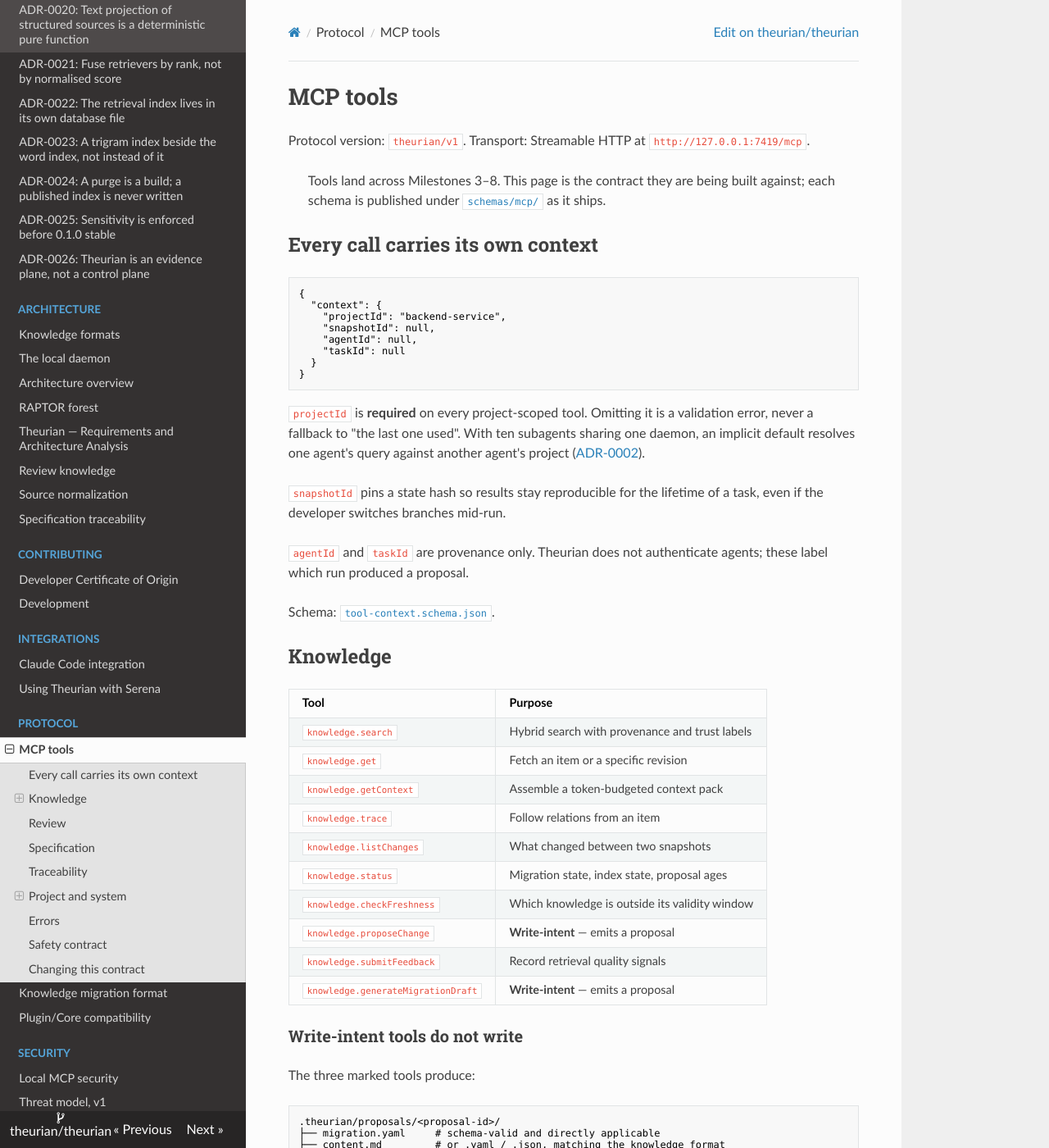
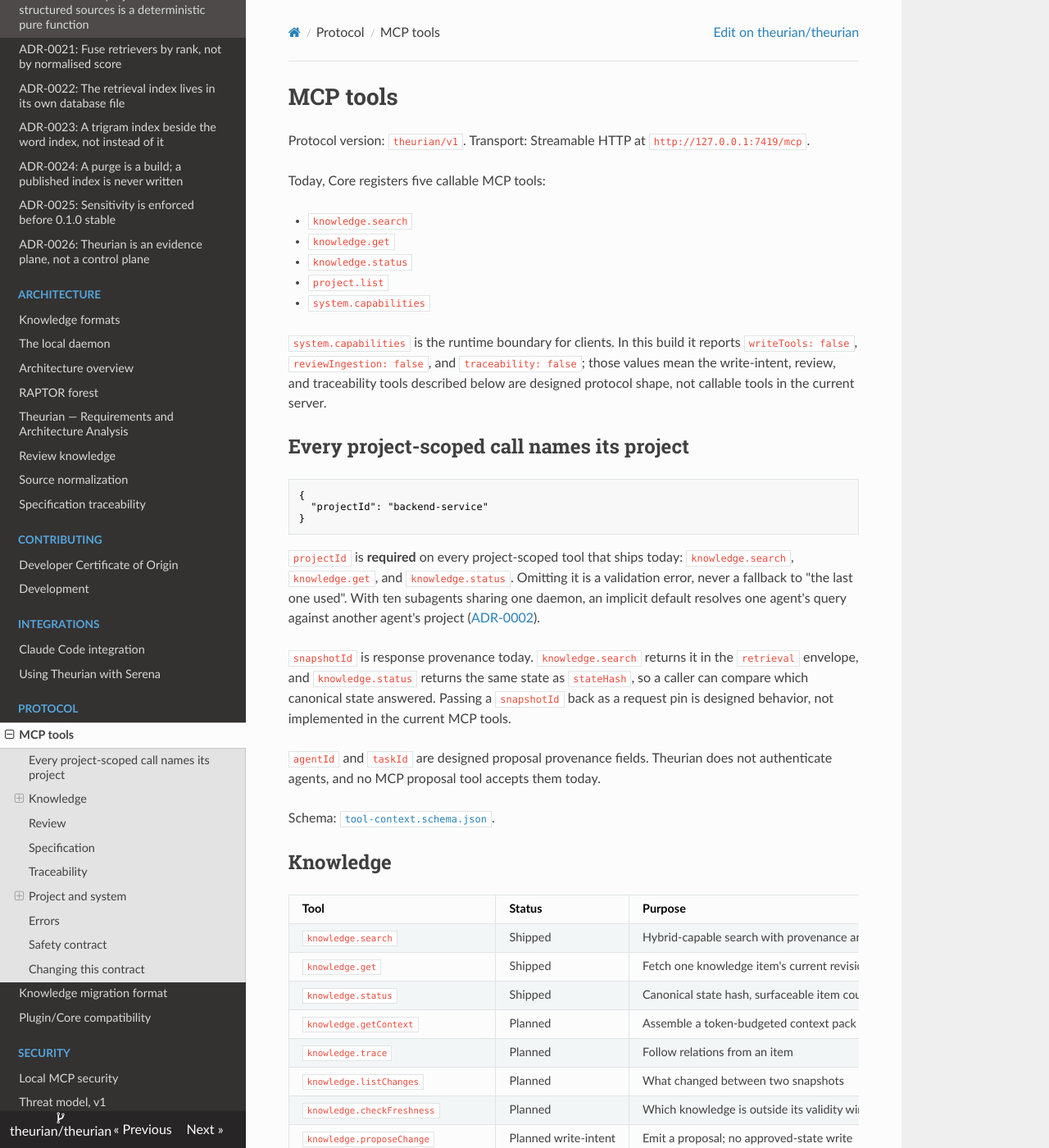
Before and after one commit to theurian/theurian, an MkDocs documentation site: the page built from docs/protocol/mcp-tools.md, in a window 1280 px wide and 1400 px high. Shown: the whole window at 82% size. Built offline with MkDocs 1.6.1, drawn with Linux system fonts in a browser that asks for light colours; some of the changed text lies outside the part shown.

Commit message:
docs: separate shipped and planned MCP capabilities
Signed-off-by: Takehide Uchida <utchy007@gmail.com>

````diff
--- a/docs/protocol/mcp-tools.md
+++ b/docs/protocol/mcp-tools.md
@@ -3,65 +3,80 @@
 Protocol version: `theurian/v1`. Transport: Streamable HTTP at
 `http://127.0.0.1:7419/mcp`.
 
-> Tools land across Milestones 3–8. This page is the contract they are being
-> built against; each schema is published under
-> [`schemas/mcp/`](https://github.com/theurian/theurian/tree/main/schemas/mcp) as it ships.
+Today, Core registers five callable MCP tools:
 
-## Every call carries its own context
+- `knowledge.search`
+- `knowledge.get`
+- `knowledge.status`
+- `project.list`
+- `system.capabilities`
+
+`system.capabilities` is the runtime boundary for clients. In this build it
+reports `writeTools: false`, `reviewIngestion: false`, and
+`traceability: false`; those values mean the write-intent, review, and
+traceability tools described below are designed protocol shape, not callable
+tools in the current server.
+
+## Every project-scoped call names its project
 
 ```json
 {
-  "context": {
-    "projectId": "backend-service",
-    "snapshotId": null,
-    "agentId": null,
-    "taskId": null
-  }
+  "projectId": "backend-service"
 }
 ```
 
-`projectId` is **required** on every project-scoped tool. Omitting it is a
+`projectId` is **required** on every project-scoped tool that ships today:
+`knowledge.search`, `knowledge.get`, and `knowledge.status`. Omitting it is a
 validation error, never a fallback to "the last one used". With ten subagents
 sharing one daemon, an implicit default resolves one agent's query against
 another agent's project ([ADR-0002](../adr/0002-single-local-daemon-over-streamable-http.md)).
 
-`snapshotId` pins a state hash so results stay reproducible for the lifetime of a
-task, even if the developer switches branches mid-run.
+`snapshotId` is response provenance today. `knowledge.search` returns it in the
+`retrieval` envelope, and `knowledge.status` returns the same state as
+`stateHash`, so a caller can compare which canonical state answered. Passing a
+`snapshotId` back as a request pin is designed behavior, not implemented in the
+current MCP tools.
 
-`agentId` and `taskId` are provenance only. Theurian does not authenticate
-agents; these label which run produced a proposal.
+`agentId` and `taskId` are designed proposal provenance fields. Theurian does
+not authenticate agents, and no MCP proposal tool accepts them today.
 
 Schema: [`tool-context.schema.json`](https://github.com/theurian/theurian/blob/main/schemas/mcp/tool-context.schema.json).
 
 ## Knowledge
 
-| Tool | Purpose |
-| :-- | :-- |
-| `knowledge.search` | Hybrid search with provenance and trust labels |
-| `knowledge.get` | Fetch an item or a specific revision |
-| `knowledge.getContext` | Assemble a token-budgeted context pack |
-| `knowledge.trace` | Follow relations from an item |
-| `knowledge.listChanges` | What changed between two snapshots |
-| `knowledge.status` | Migration state, index state, proposal ages |
-| `knowledge.checkFreshness` | Which knowledge is outside its validity window |
-| `knowledge.proposeChange` | **Write-intent** — emits a proposal |
-| `knowledge.submitFeedback` | Record retrieval quality signals |
-| `knowledge.generateMigrationDraft` | **Write-intent** — emits a proposal |
+| Tool | Status | Purpose |
+| :-- | :-- | :-- |
+| `knowledge.search` | Shipped | Hybrid-capable search with provenance and trust labels; falls back to substring retrieval when no index can answer |
+| `knowledge.get` | Shipped | Fetch one knowledge item's current revision, with provenance |
+| `knowledge.status` | Shipped | Canonical state hash, surfaceable item counts, applied-migration count, schema version, and optional integrity signal |
+| `knowledge.getContext` | Planned | Assemble a token-budgeted context pack |
+| `knowledge.trace` | Planned | Follow relations from an item |
+| `knowledge.listChanges` | Planned | What changed between two snapshots |
+| `knowledge.checkFreshness` | Planned | Which knowledge is outside its validity window |
+| `knowledge.proposeChange` | Planned write-intent | Emit a proposal; no approved-state write |
+| `knowledge.submitFeedback` | Planned | Record retrieval quality signals |
+| `knowledge.generateMigrationDraft` | Planned write-intent | Emit a proposal; no approved-state write |
 
-### Write-intent tools do not write
+### Planned write-intent tools do not write approved state
 
-The three marked tools produce:
+No MCP write-intent tool exists in the current server. ADR-0013's designed
+write-intent tools produce proposal directories like this illustrative shape:
 
 ```text
 .theurian/proposals/<proposal-id>/
-├── migration.yaml     # schema-valid and directly applicable
-├── content.md         # or .yaml / .json, matching the knowledge format
+├── <migration-id>-<slug>.yaml  # schema-valid and directly applicable
+├── knowledge/...               # content files, matching the knowledge format
 └── evidence.json      # anchors and the reasoning trail
 ```
 
-There is no MCP path to approved state — not a flag, not a permission. A test
-enumerates every registered tool and asserts none reaches a canonical write
-([ADR-0013](../adr/0013-ai-writes-produce-proposals.md)).
+There is no MCP path to approved state today — not a flag, not a permission.
+`system.capabilities` reports `writeTools: false`, and a test enumerates every
+registered tool and asserts none reaches a canonical write
+([ADR-0013](../adr/0013-ai-writes-produce-proposals.md)). Proposals happen
+through the CLI today: `theurian propose` drafts one, and `theurian propose
+accept` moves the files into place. The intended approval path is human review
+and merge in Git; Core does not verify that a migration was merged before
+`theurian migrate apply` reads it.
 
 ### Result shape
 
@@ -319,55 +334,66 @@
 
 ## Review
 
-| Tool | Purpose |
-| :-- | :-- |
-| `review.search` | Search review history |
-| `review.getThread` | One thread with comments and resolution |
-| `review.findSimilar` | Threads resembling a described situation |
-| `review.getDecisions` | Decisions reached in review |
-| `review.generateKnowledgeCandidate` | **Write-intent** — emits a proposal |
-| `review.listUnresolved` | Open threads |
+Review ingestion is planned, not shipped. The current server reports
+`reviewIngestion: false`, and none of these tools are callable today.
 
-`review.findSimilar` is the one that changes outcomes: it answers "has this come
-up before?" before an agent reimplements something the team already rejected.
+| Tool | Status | Purpose |
+| :-- | :-- | :-- |
+| `review.search` | Planned | Search review history |
+| `review.getThread` | Planned | One thread with comments and resolution |
+| `review.findSimilar` | Planned | Threads resembling a described situation |
+| `review.getDecisions` | Planned | Decisions reached in review |
+| `review.generateKnowledgeCandidate` | Planned write-intent | Emit a proposal; no approved-state write |
+| `review.listUnresolved` | Planned | Open threads |
+
+The designed `review.findSimilar` tool is the one expected to change outcomes:
+it would answer "has this come up before?" before an agent reimplements something
+the team already rejected.
 
 ## Specification
 
-| Tool | Purpose |
-| :-- | :-- |
-| `spec.search` | Search specifications |
-| `spec.get` | Fetch a spec with its **structured** fields intact |
-| `spec.getDependencies` | What this spec depends on |
-| `spec.getImplementationStatus` | Implemented, partial, or not started |
-| `spec.getCoverage` | Which declared outcomes have verifying tests |
-| `spec.findContradictions` | Specs that disagree |
-| `spec.findStaleImplementations` | Code referencing superseded specs |
+Specification-specific MCP tools are planned, not shipped. Specification content
+can be stored and searched as knowledge today, but none of these callable tools
+exist in the current server.
 
-`spec.get` returns the native structure, not a prose rendering. `getCoverage`
-depends on that: coverage means "which of these declared outcomes has a test",
-and the outcomes must still exist as data
+| Tool | Status | Purpose |
+| :-- | :-- | :-- |
+| `spec.search` | Planned | Search specifications |
+| `spec.get` | Planned | Fetch a spec with its **structured** fields intact |
+| `spec.getDependencies` | Planned | What this spec depends on |
+| `spec.getImplementationStatus` | Planned | Implemented, partial, or not started |
+| `spec.getCoverage` | Planned | Which declared outcomes have verifying tests |
+| `spec.findContradictions` | Planned | Specs that disagree |
+| `spec.findStaleImplementations` | Planned | Code referencing superseded specs |
+
+In the planned specification surface, `spec.get` returns the native structure,
+not a prose rendering. `getCoverage` depends on that: coverage means "which of
+these declared outcomes has a test", and the outcomes must still exist as data
 ([ADR-0010](../adr/0010-three-layer-knowledge-model.md)).
 
 ## Traceability
 
-| Tool | Purpose |
-| :-- | :-- |
-| `trace.get` | Edges touching a node |
-| `trace.findImplementations` | What implements a spec |
-| `trace.findTests` | What verifies a spec |
-| `trace.findUnimplementedSpecs` | Specified, not built |
-| `trace.findUnverifiedSpecs` | Built, not tested |
-| `trace.findCodeWithoutSpec` | Maintained, never specified |
+Traceability graph queries are planned, not shipped. The current server reports
+`traceability: false`, and none of these tools are callable today.
+
+| Tool | Status | Purpose |
+| :-- | :-- | :-- |
+| `trace.get` | Planned | Edges touching a node |
+| `trace.findImplementations` | Planned | What implements a spec |
+| `trace.findTests` | Planned | What verifies a spec |
+| `trace.findUnimplementedSpecs` | Planned | Specified, not built |
+| `trace.findUnverifiedSpecs` | Planned | Built, not tested |
+| `trace.findCodeWithoutSpec` | Planned | Maintained, never specified |
 
 ## Project and system
 
-| Tool | Purpose | Project-scoped |
-| :-- | :-- | :-- |
-| `project.list` | Registered projects, and the ids nothing can serve | no |
-| `project.status` | Migration, index, and commit state | yes |
-| `system.health` | Liveness and version | no |
-| `system.capabilities` | What this build supports | no |
-| `system.indexStatus` | Active build, staleness, builds in progress | yes |
+| Tool | Status | Purpose | Project-scoped |
+| :-- | :-- | :-- | :-- |
+| `project.list` | Shipped | Registered projects, and the ids nothing can serve | no |
+| `project.status` | Planned | Migration, index, and commit state | yes |
+| `system.health` | HTTP route, not an MCP tool | Liveness and version | no |
+| `system.capabilities` | Shipped | What this build supports | no |
+| `system.indexStatus` | Planned | Active build, staleness, builds in progress | yes |
 
 `system.capabilities` exists so a client can degrade per feature rather than
 all-or-nothing. Version gating is coarse; if only summarization is unconfigured,
````
Also changed, not shown: plugins/claude-code/README.md (+18 -18 lines).
